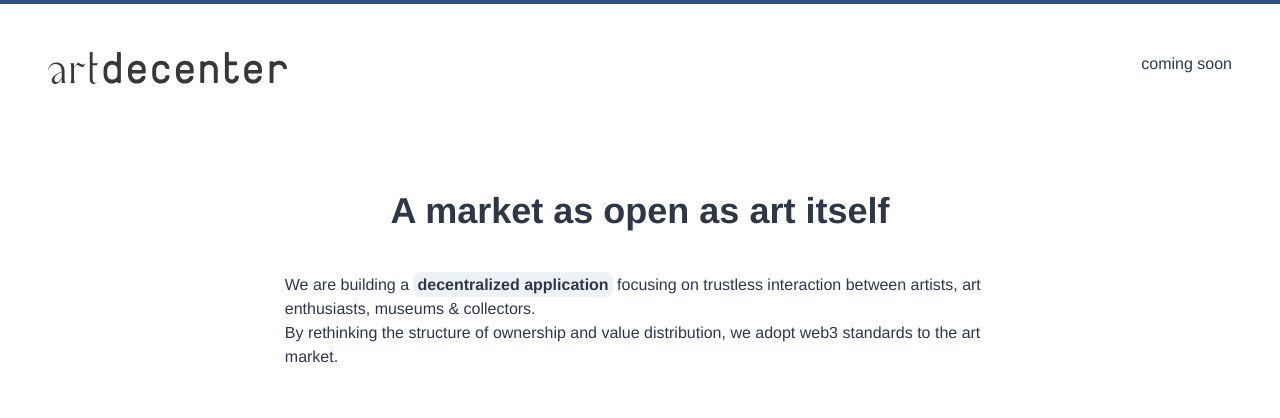
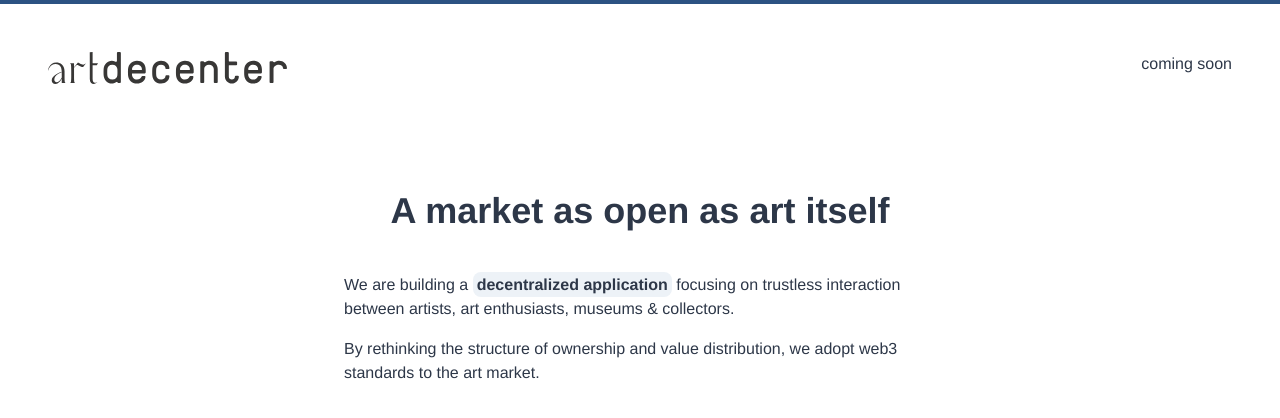
Before and after one commit to ArtDecenter/ad-website, a Vue app: page / in a window 1280 px wide. Shown: the top 418 px of the page. Built offline with nearby package versions, Linux system fonts and the light colour scheme.

Commit message:
fixed text width hero

```diff
--- a/src/components/hero.vue
+++ b/src/components/hero.vue
@@ -6,16 +6,16 @@
           A market as open as art itself
         </p>
 
-        <p class="w-full md:w-3/5 mx-auto pt-8 text-gray-800 text-center md:text-left">
+        <p class="w-full md:w-1/2 mx-auto pt-8 text-gray-800 text-center md:text-left">
           We are building a
           <span class="highlight-text">decentralized application</span>
           focusing on trustless interaction between artists, art enthusiasts,
           museums & collectors.
         </p>
-        <p class="w-full md:w-3/5 mx-auto text-gray-800 text-center md:text-left">By rethinking the structure of ownership and
+        <p class="w-full md:w-1/2 mx-auto text-gray-800 text-center md:text-left pt-4">By rethinking the structure of ownership and
           value distribution, we adopt web3 standards to the art market.</p>
 
-          <div class="w-full md:w-3/5 pt-8 mx-auto text-gray-800 text-center md:text-left sm:inline md:hidden">coming soon</div>
+          <div class="w-full md:w-1/2 pt-8 mx-auto text-gray-800 text-center md:text-left sm:inline md:hidden">coming soon</div>
 
 
   </div>
```
